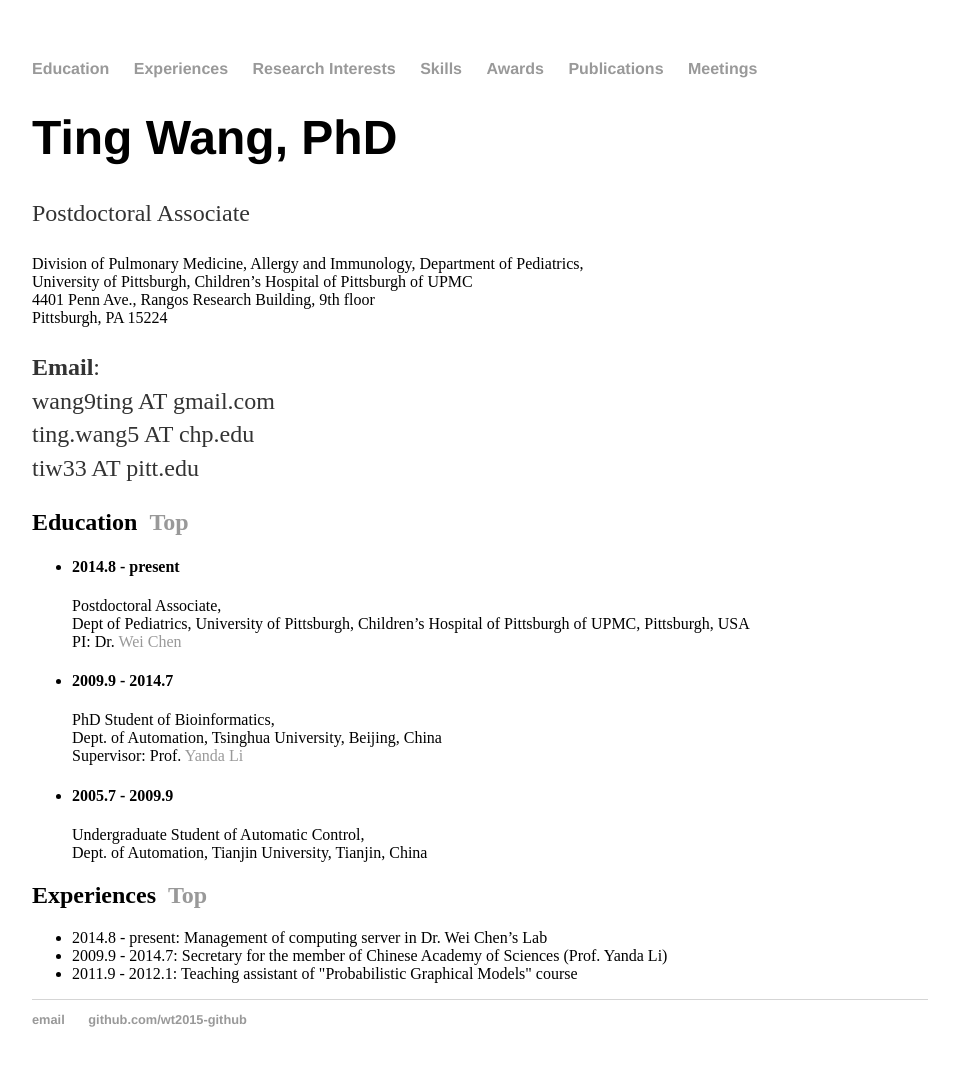
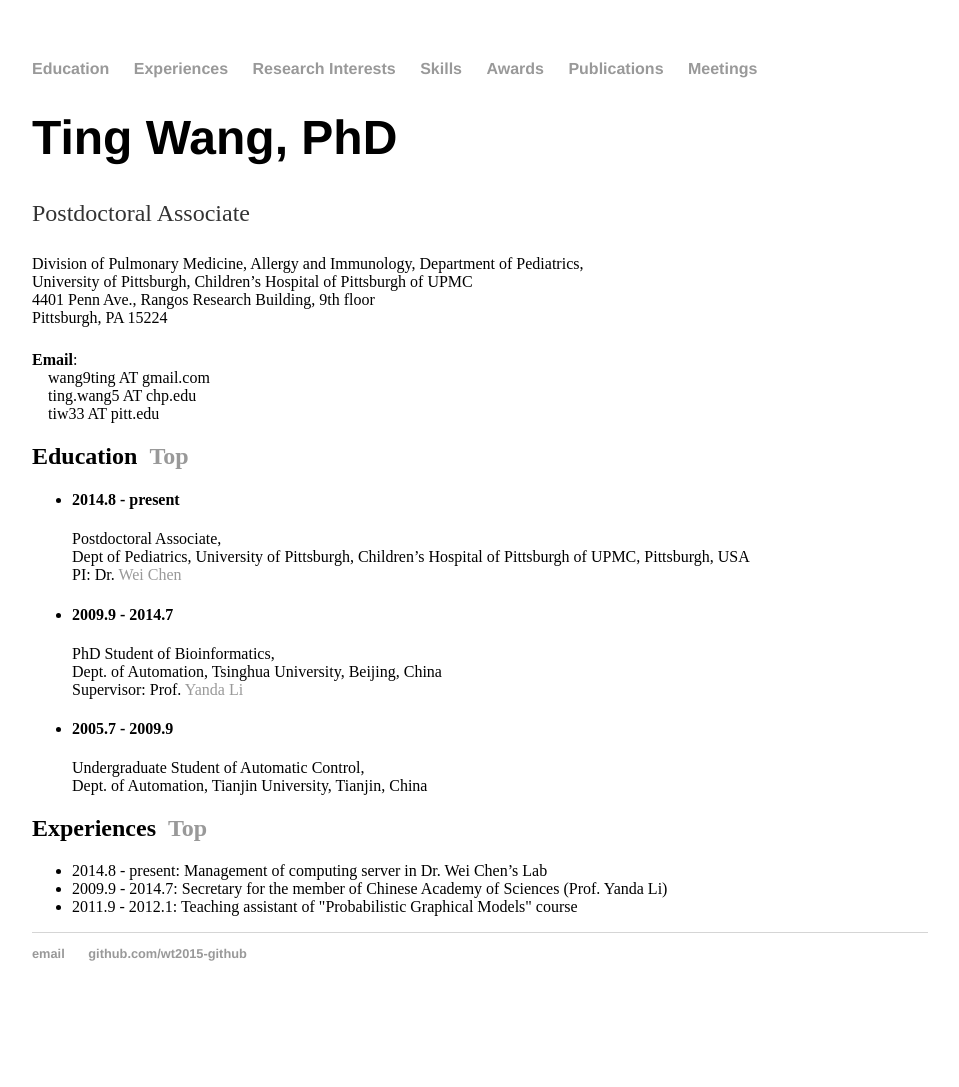
Before and after one commit to wt2015-github/wt2015-github.github.io, a Jekyll site: the page built from index.html, in a window 1280 px wide. Shown: the whole page, without its empty margins (160-1119 px from the left). Built offline with Jekyll 4.4.1, drawn with Linux system fonts in a browser that asks for light colours; after the commit the page ends 1021 px from its top, so only the background shows below that.

Commit message:
Update index.html

```diff
--- a/index.html
+++ b/index.html
@@ -10,10 +10,11 @@ title: Ting Wang, PhD
 		University of Pittsburgh, Children’s Hospital of Pittsburgh of UPMC<br/>
 		4401 Penn Ave., Rangos Research Building, 9th floor<br/>
 		Pittsburgh, PA 15224
-		<p><strong>Email</strong>:</br>
-		wang9ting AT gmail.com<br/>
-		ting.wang5 AT chp.edu<br/>
-		tiw33 AT pitt.edu</p>
+		<p></p>
+		<strong>Email</strong>:</br>
+		&nbsp;&nbsp;&nbsp;&nbsp;wang9ting AT gmail.com<br/>
+		&nbsp;&nbsp;&nbsp;&nbsp;ting.wang5 AT chp.edu<br/>
+		&nbsp;&nbsp;&nbsp;&nbsp;tiw33 AT pitt.edu
 	</div>
 
 	<div>
```
